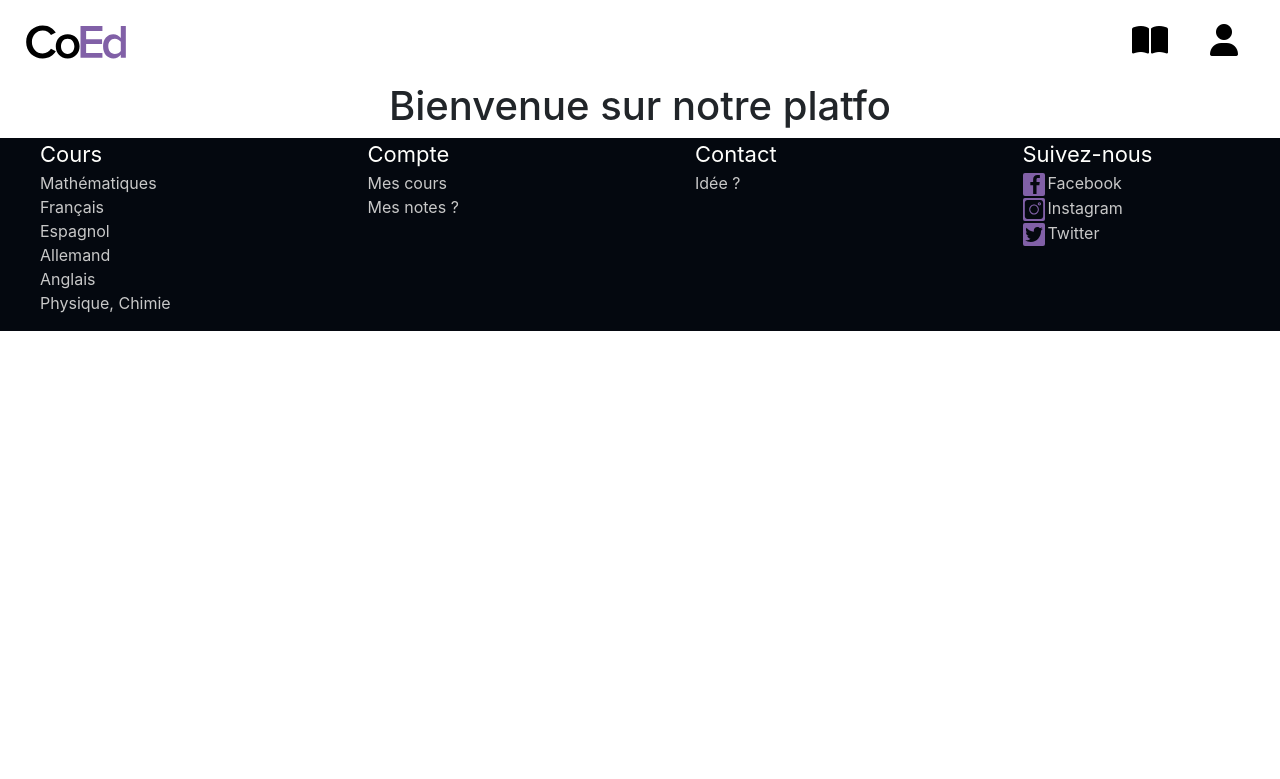
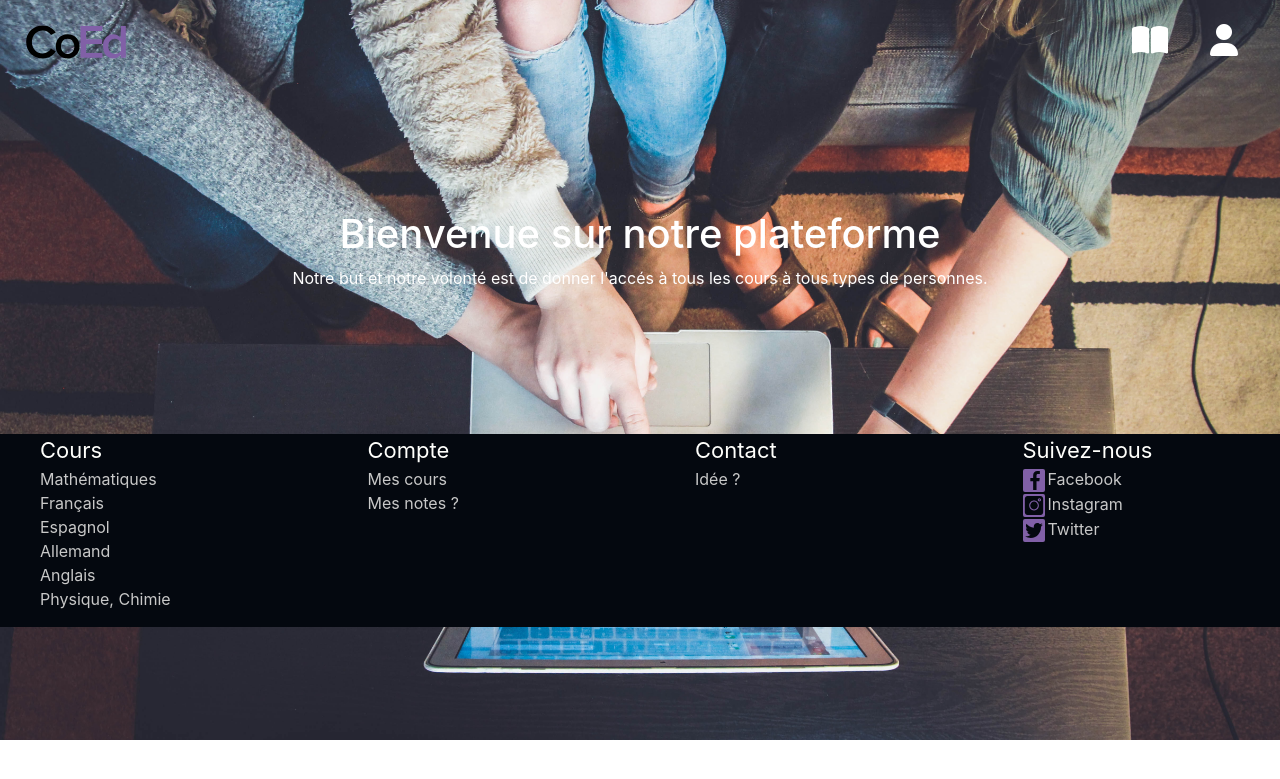
Before and after one commit to YRLJ/WEBPJT, a PHP site: page / in a window 1280 px wide. Shown: the top 779 px of the page. Run offline with PHP 8.4, Linux system fonts and the light colour scheme; some libraries are stand-ins or nearby versions.

Commit message:
Fin loader

```diff
--- a/index.php
+++ b/index.php
@@ -40,6 +40,9 @@ if (isset($_GET['page'])) {
         include_once './controller/accountController.php';
         creatAccount();
     }
+    if($_GET['page'] == "proposercours"){
+        include_once './views/proposer_cours.php';
+    }
 } else {
     include_once "views/accueil.php";
 }
--- a/models/loader.php
+++ b/models/loader.php
@@ -8,20 +8,15 @@
 </head>
 
 <body>
-
-<div class="loading">
-    <span>Loading...</span>
-</div>
+    <div id="loading">
+        <div class="loading">
+            <span>Chargement...</span>
+        </div>
+    </div>
 
 
 
 
-
-<!--
-    <div class="loader">
-        <h1>Veuillez patientez pendant le chargement de la page.</h1>
-    </div>
--->
     <script>
         jQuery(window).load(function() {
             jQuery(".loading").fadeOut(200);
--- a/models/navbar.php
+++ b/models/navbar.php
@@ -5,12 +5,10 @@
 
     <script src="https://kit.fontawesome.com/4dded3e0b7.js" crossorigin="anonymous"></script>
     <link rel="stylesheet" href="https://cdnjs.cloudflare.com/ajax/libs/font-awesome/4.7.0/css/font-awesome.min.css">
-    <link rel="stylesheet" href="./styles/stylenavbar.css">
 
 </head>
 
 <body>
-
         <nav class="navbar">
             <a href="index.php" class="brand-title"><img height="35" witdh="11.7" src="logo.svg"></a>
             <div class="navbar-links">
@@ -19,8 +17,7 @@
                     <?php if (isset($_SESSION['type']) && ($_SESSION['type'] == "admin" || $_SESSION['type'] == "user")) {
                         echo "<li><a href=\"index.php?page=logout\" title=\"Se déconnecter\"><i class=\"fas fa-sign-out-alt fa-2x\"></i></a></li>";
                         echo "<li><a href=\"index.php?page=login\" title=\"Mon compte\"><i class=\"fas fa-user fa-2x\"></i></a></li>";
-                }
-                else{
+                    } else {
                         echo "<li><a href=\"index.php?page=login\" title=\"Se connecter\"><i class=\"fas fa-user fa-2x\"></i></a></li>";
                     } ?>
                 </ul>
--- /dev/null
+++ b/styles/styleaccueil.css
@@ -0,0 +1,57 @@
+    body {
+        background: url(../images/accueil/1.jpg);
+        width: 100%;
+        background-size: cover;
+        background-position: center;
+        background-repeat: no-repeat;
+    }
+
+    .navbar-links li a {
+        color: #fff !important;
+    }
+
+    .navbar-links li a:hover {
+        color: #8160a7 !important;
+    }
+
+    .titre {
+        text-align: center;
+        color: #fff;
+        padding: 10%;
+    }
+
+    .banner {
+        position: relative;
+        width: 100%;
+        height: 100vh;
+        display: flex;
+        justify-content: center;
+        align-items: center;
+        overflow: hidden;
+    }
+
+    .banner img {
+        position: absolute;
+        top: -50px;
+        left: 0;
+        width: 100%;
+        height: 100%;
+        object-fit: cover;
+    }
+
+    .banner .content {
+        position: relative;
+        max-width: 750px;
+        text-align: center;
+    }
+
+    .banner .content h2 {
+        color: #fff;
+        font-size: 60px;
+    }
+
+    .banner .content p {
+        color: #fff;
+        font-size: 18px;
+        z-index: -1;
+    }
--- a/styles/styleloader.css
+++ b/styles/styleloader.css
@@ -11,13 +11,21 @@
 
 */
 
+#loading {
+    position: absolute;
+    top: 50%;
+    left: 50%;
+    transform: translate(-100px, -100px);
+}
+
 .loading {
     position: relative;
     width: 200px;
     height: 200px;
     box-sizing: border-box;
     border-radius: 50%;
-    border-top: 10px solid #3498DB;
+    border-top: 10px solid #2d2a2c;
+    animation: a1 2s linear infinite;
 }
 
 .loading::before,
--- a/styles/stylenavbar.css
+++ b/styles/stylenavbar.css
@@ -20,6 +20,8 @@ body {
     align-items: center;
     background-color: transparent;
     color: black;
+    position: relative;
+    z-index: 1;
 }
 
 .brand-title {
--- a/views/accueil.php
+++ b/views/accueil.php
@@ -4,17 +4,21 @@
 <head>
 
     <title>Nom - Accueil</title>
-
-    <!-- Bootstrap CSS -->
+    <link rel="stylesheet" href="./styles/styleaccueil.css">
 
 
-    <link rel="stylesheet" href="./styles/stylefooter.css">
+
 </head>
 
 <body>
-    <div class="container text-center">
-        <h1>Bienvenue sur notre platfo</h1>
+
+    <div class="titre">
+        <h1>Bienvenue sur notre plateforme</h1>
+        <p>Notre but et notre volonté est de donner l'accés à tous les cours à tous types de personnes.</p>
     </div>
+
+
+
 </body>
 
 </html>
--- a/views/proposer_cours.php
+++ b/views/proposer_cours.php
@@ -5,7 +5,6 @@
     <meta charset="UTF-8">
     <meta name="viewport" content="width=device-width, initial-scale=1.0">
     <title>Proposer cours</title>
-    <link rel="stylesheet" href="https://stackpath.bootstrapcdn.com/bootstrap/4.4.1/css/bootstrap.min.css" integrity="sha384-Vkoo8x4CGsO3+Hhxv8T/Q5PaXtkKtu6ug5TOeNV6gBiFeWPGFN9MuhOf23Q9Ifjh" crossorigin="anonymous">
 
 
 </head>
```
Also changed, not shown: other parts of styles/styleloader.css (+27 -21 lines), styles/stylecours.css (+24 -0 lines), views/cours.php (+17 -9 lines), images/accueil/1.jpg (added), 2 other files. Lines whose indentation alone changed are shown as unchanged.
